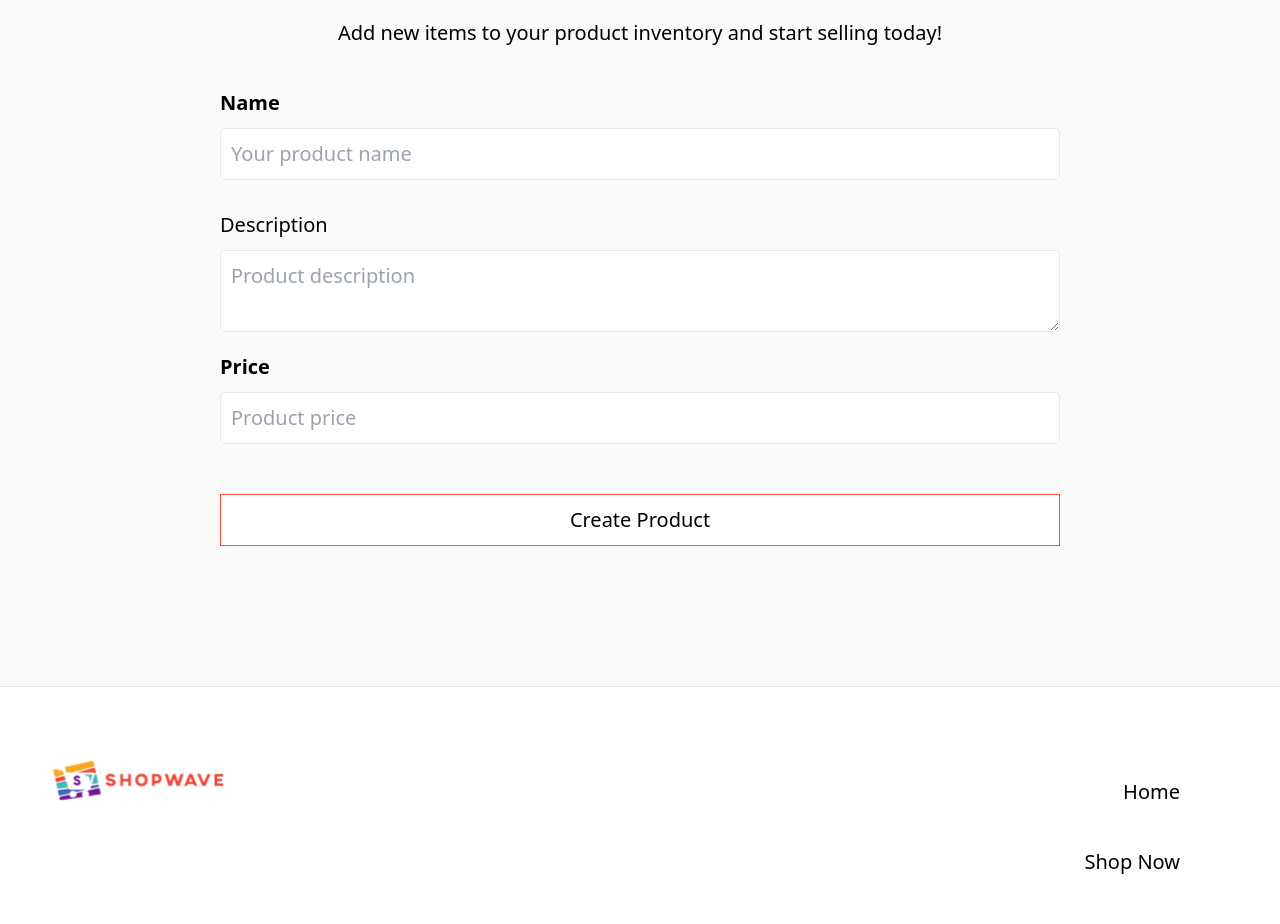
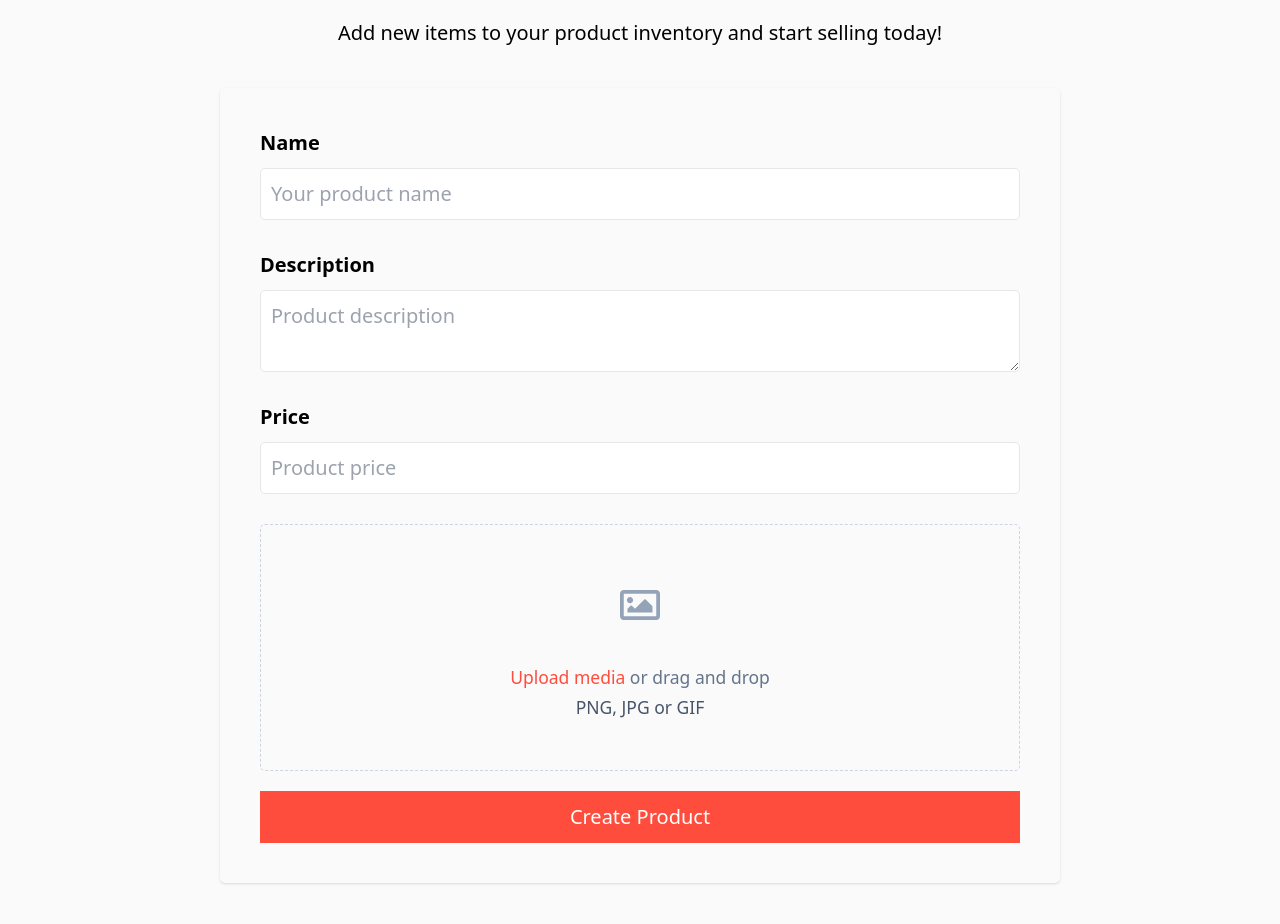
Before and after one commit to gustavo-martins-pereira/E-Commerce_FullStack-Frontend, a React (Vite) app: page /dashboard/manage-products/create in a window 1280 px wide. Shown: the part 380-1304 px from the top of the page. Built offline with nearby package versions, Linux system fonts and the light colour scheme; no server answers.

Commit message:
ADD - Create Product Request

```diff
--- a/src/api/services/productService.js
+++ b/src/api/services/productService.js
@@ -1,5 +1,29 @@
 import { api } from "@api/apiClient";
 import { withTokenRefresh } from "@api/authHelper";
+import { getUserByUsername } from "./userService";
+
+async function createProduct(name, description, price, image) {
+    return await withTokenRefresh(async () => {
+        const formData = new FormData();
+        formData.append("name", name);
+        formData.append("description", description);
+        formData.append("price", price);
+        formData.append("image", image);
+
+        const username = JSON.parse(localStorage.getItem("loggedInUser")).username;
+        const user = await getUserByUsername(username);
+
+        formData.append("ownerId", user.id);
+
+        const accessToken = localStorage.getItem("accessToken");
+        await api.post("/products", formData, {
+            headers: {
+                "Authorization": `Bearer ${accessToken}`,
+                "Content-Type": "multipart/form-data",
+            },
+        });
+    });
+}
 
 async function getAllProducts() {
     try {
@@ -43,6 +67,7 @@ async function deleteProductById(productId) {
 }
 
 export {
+    createProduct,
     getAllProducts,
     getProductById,
     getProductsBySellerId,
--- /dev/null
+++ b/src/components/dumbs/custom/inputs/InputFile/InputFile.jsx
@@ -0,0 +1,34 @@
+import { FaCheck, FaRegImage } from "react-icons/fa";
+
+export function InputFile({ id, fileList, register, errorMessage }) {
+    return (
+        <div>
+            <input
+                id={id}
+                type="file"
+                className="peer hidden"
+                accept=".gif,.jpg,.png,.jpeg"
+                {...register}
+            />
+            <label
+                htmlFor={id}
+                className="flex flex-col items-center gap-6 border border-dashed rounded border-slate-300 px-6 py-10 text-center cursor-pointer"
+            >
+                <span className="h-12 inline-flex items-center justify-center self-center rounded px-3">
+                    {fileList?.length ? <FaCheck className="text-green-400" size="2rem" /> : <FaRegImage className="text-slate-400" size="2rem" />}
+                </span>
+
+                <p className="flex flex-col items-center justify-center gap-1 text-sm">
+                    {fileList?.length ? <span className="text-link-primary">File uploaded!</span> : <>
+                        <span className="text-link-primary">
+                            Upload media <span className="text-slate-500"> or drag and drop </span>
+                        </span>
+                        <span className="text-slate-600"> PNG, JPG or GIF</span>
+                    </>}
+                </p>
+            </label>
+
+            <p className="text-input-error">{errorMessage}</p>
+        </div>
+    );
+}
--- a/src/components/dumbs/custom/inputs/TextArea/TextArea.jsx
+++ b/src/components/dumbs/custom/inputs/TextArea/TextArea.jsx
@@ -1,18 +1,9 @@
-import { useState } from "react";
-
-export function TextArea({ label, placeholder, name }) {
-    const [value, setValue] = useState("");
-
-    const handleOnInput = event => {
-        const value = event.target.value;
-
-        setValue(value);
-    }
-
+export function TextArea({ label, placeholder, name, register, errorMessage }) {
     return (
-        <div className="flex flex-col gap-2 relative my-4">
-            <label htmlFor={name}>{label}</label>
-            <textarea className="border rounded p-2" id={name} value={value} placeholder={placeholder} onChange={handleOnInput}></textarea>
+        <div className="flex flex-col gap-2 relative">
+            <label className="font-semibold" htmlFor={name}>{label}</label>
+            <textarea className="border rounded p-2" id={name} placeholder={placeholder} {...register}></textarea>
+            <p className="text-input-error">{errorMessage}</p>
         </div>
     );
 }
--- a/src/pages/Dashboard/ManageProducts/CreateProduct/CreateProduct.jsx
+++ b/src/pages/Dashboard/ManageProducts/CreateProduct/CreateProduct.jsx
@@ -1,7 +1,34 @@
+import { useNavigate } from "react-router-dom";
+import { useForm } from "react-hook-form";
+
+import { createProduct } from "@api/services/productService";
 import { InputText } from "@components/dumbs/custom/inputs/InputText/InputText";
 import { TextArea } from "@components/dumbs/custom/inputs/TextArea/TextArea";
+import { InputFile } from "@components/dumbs/custom/inputs/InputFile/InputFile";
+import { toastPromise } from "@utils/toast";
 
 export function CreateProduct() {
+    const navigator = useNavigate();
+
+    // FORM HOOKS
+    const {
+        register,
+        watch,
+        handleSubmit,
+        formState: { errors: newProductErrors }
+    } = useForm();
+
+    const fileList = watch("createProductImage");
+
+    // HANDLES
+    async function handleOnSubmitCreateProductForm(createProductFormData) {
+        const { createProductName, createProductDescription, createProductPrice, createProductImage } = createProductFormData;
+
+        await toastPromise(createProduct(createProductName, createProductDescription, createProductPrice, createProductImage[0]), { success: "Product created", pending: "Creating product..." });
+
+        navigator("/dashboard/manage-products");
+    }
+
     return (
         <main>
             <header className="section flex flex-col gap-8">
@@ -11,29 +38,60 @@ export function CreateProduct() {
                 </header>
 
                 {/* PRODUCT FORM */}
-                <section className="w-full max-w-2xl m-auto">
-                    <form>
+                <section className="w-full max-w-2xl m-auto rounded shadow p-8">
+                    <form className="flex flex-col gap-4" onSubmit={handleSubmit(handleOnSubmitCreateProductForm)}>
                         <InputText
                             label="Name"
+                            id="name"
                             placeholder="Your product name"
-                            name="name"
-                            inputType="text"
+                            type="text"
+                            register={register("createProductName", {
+                                required: "The name is required",
+                                minLength: {
+                                    value: 5,
+                                    message: "The product name must be greater than 5",
+                                },
+                                maxLength: {
+                                    value: 100,
+                                    message: "The product name must be less than 100",
+                                },
+                            })}
+                            errorMessage={newProductErrors.createProductName?.message}
                         />
 
                         <TextArea
                             label="Description"
                             placeholder="Product description"
                             name="description"
+                            register={register("createProductDescription")}
+                            errorMessage={newProductErrors.createProductDescription?.message}
                         />
 
                         <InputText
                             label="Price"
+                            id="price"
                             placeholder="Product price"
-                            name="price"
-                            inputType="number"
+                            type="number"
+                            register={register("createProductPrice", {
+                                required: "The price is required",
+                                min: {
+                                    value: 1,
+                                    message: "The product price must be greater than 0",
+                                },
+                            })}
+                            errorMessage={newProductErrors.createProductPrice?.message}
                         />
 
-                        <input className="btn btn-secondary w-full mt-8" type="submit" value="Create Product" />
+                        <InputFile
+                            id="image"
+                            fileList={fileList}
+                            register={register("createProductImage", {
+                                required: "The image is required",
+                            })}
+                            errorMessage={newProductErrors.createProductImage?.message}
+                        />
+
+                        <input className="btn btn-primary w-full" type="submit" value="Create Product" />
                     </form>
                 </section>
             </header>
```
